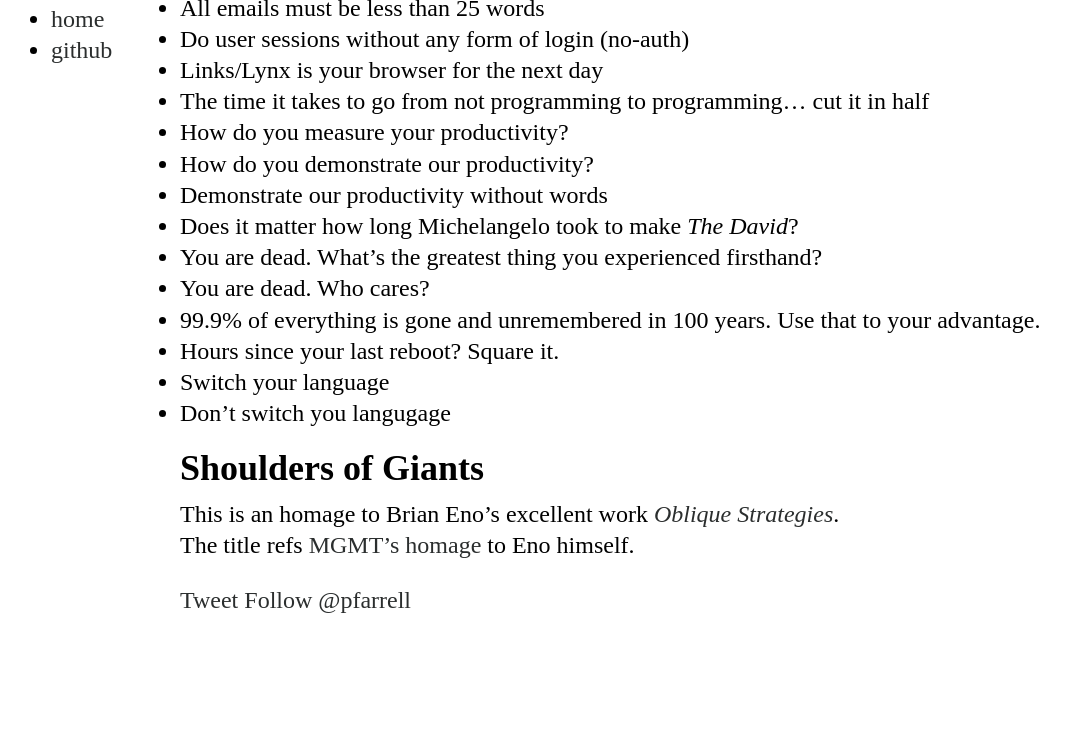
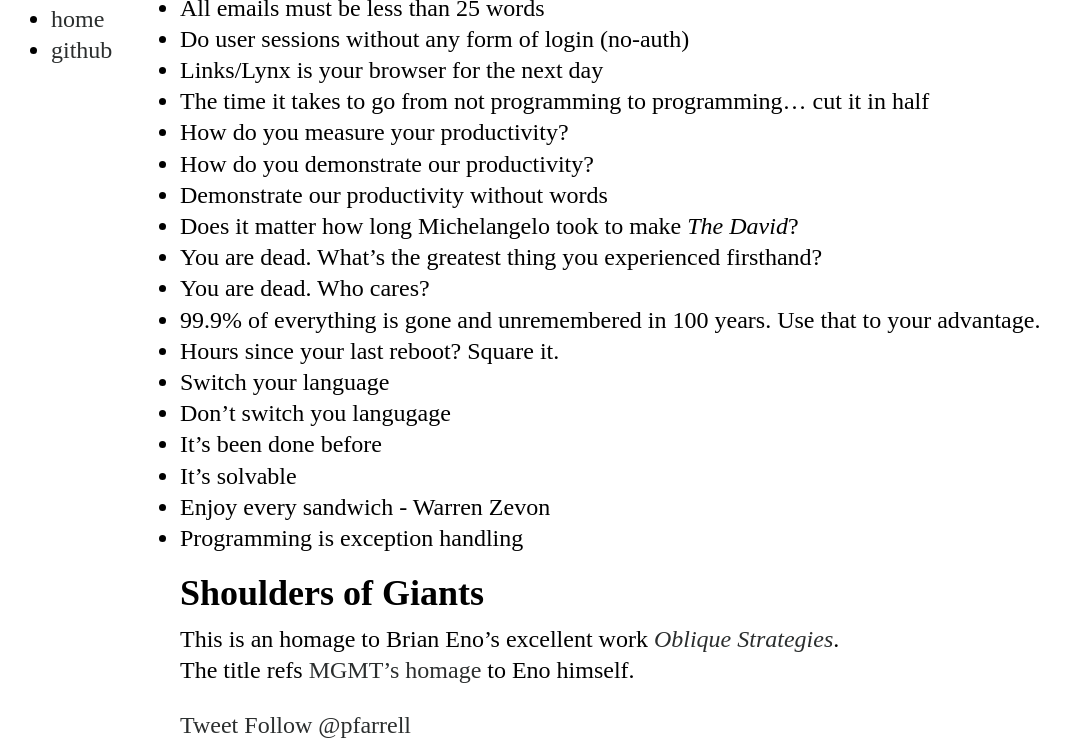
Before and after one commit to pfarrell/pfarrell.github.com, a Jekyll site: the page built from _posts/2012-02-19-oblique-stratagems.markdown, in a window 1280 px wide and 900 px high, scrolled down 1294 px, cut to the strip 159-900 px from the top of the window. Shown: the whole strip, without its empty margins (0-1072 px from the left). Built offline with Jekyll 4.4.1, drawn with Linux system fonts in a browser that asks for light colours; nearby versions of some CDN libraries; some web fonts are replaced; Markdown is read by kramdown in place of the engine named in the settings; comment, search, counter and statistics services are not loaded; before the commit the page ends 2070 px from its top, so only the background shows below that.

Commit message:
more strategems

```diff
--- a/_posts/2012-02-19-oblique-stratagems.markdown
+++ b/_posts/2012-02-19-oblique-stratagems.markdown
@@ -58,7 +58,10 @@ title: "Oblique Strategems"
 * Hours since your last reboot?  Square it.
 * Switch your language
 * Don't switch you langugage
-
+* It's been done before
+* It's solvable
+* Enjoy every sandwich - Warren Zevon
+* Programming is exception handling
 
 
 
```
